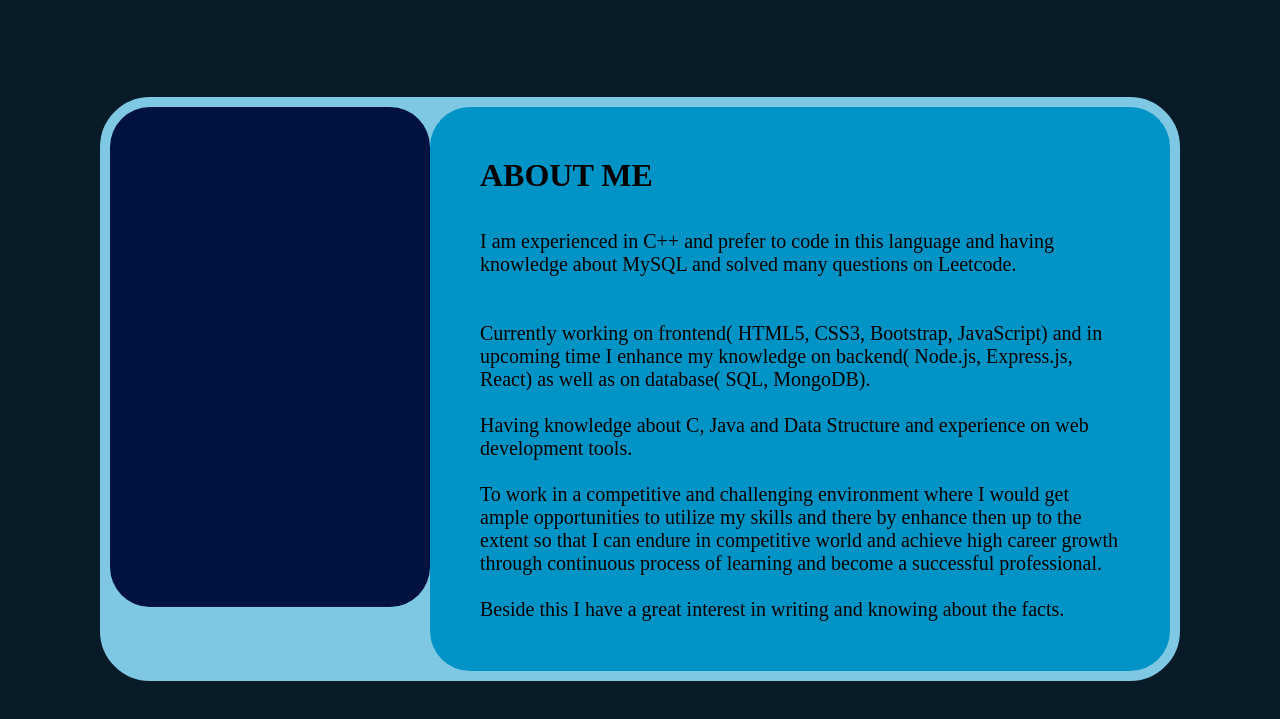
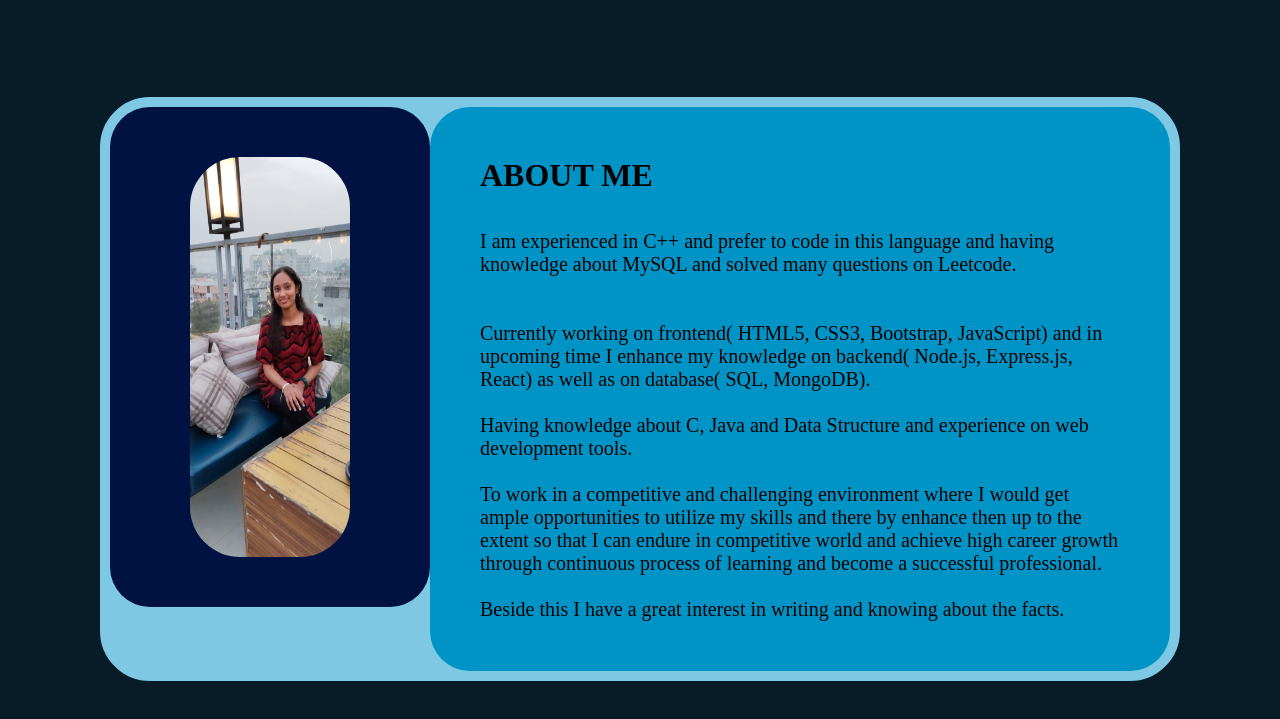
Before and after one commit to dkirti/Portfolio, a plain HTML site: page index.html in a window 1280 px wide. Shown: the part 603-1322 px from the top of the page. Drawn offline with nearby package versions, Linux system fonts and the light colour scheme.

Commit message:
Update index.html

```diff
--- a/index.html
+++ b/index.html
@@ -51,7 +51,7 @@
     <div class="middle" >
         <div class="mid1" style="display: flex;">
             <div class="photo" style="flex: 2; background-color: #001242;">
-<!--                 <img src="profile.jpg" alt=""> -->
+                <img src="profile.jpg" alt="">
             </div>
             <div class="about" style="flex: 4; background-color:#0094C6;">
                 <h1> ABOUT ME</h1> <br><br>
```
